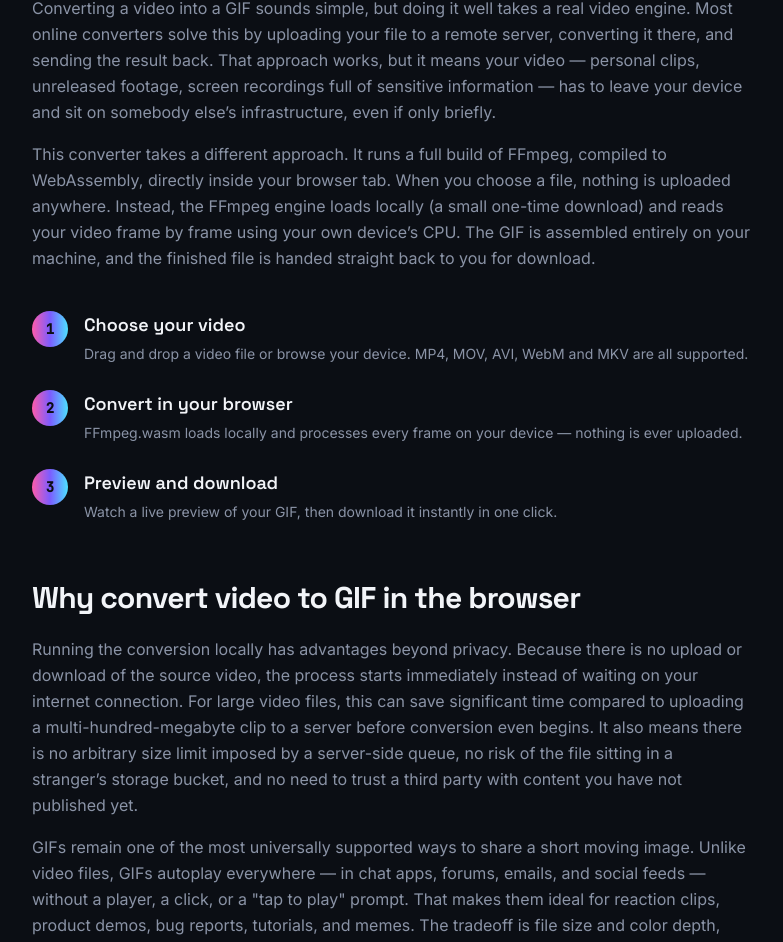
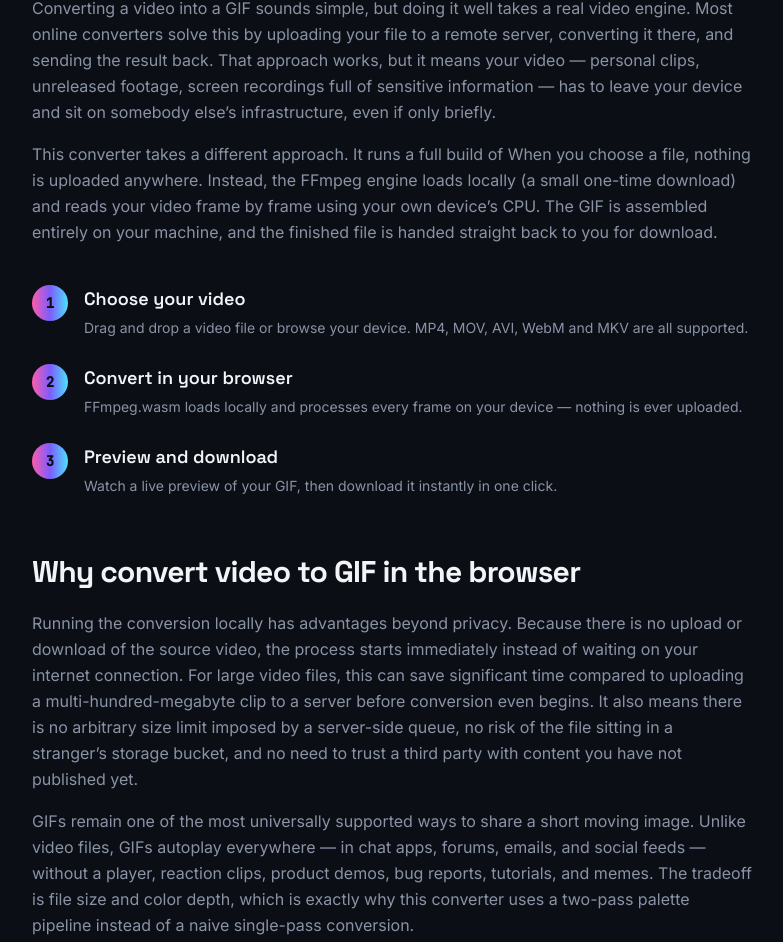
Before and after one commit to kalana-mihiranga/video-to-gif-converter, a Next.js app: page / in a window 1280 px wide. Shown: the part 1950-2892 px from the top of the page, without its empty margins (248-1031 px from the left). Built offline with nearby package versions, Linux system fonts and the light colour scheme.

Commit message:
refactor: simplify ESLint configuration by removing unused path import and adjusting extends

```diff
--- a/components/SeoContent.tsx
+++ b/components/SeoContent.tsx
@@ -22,7 +22,6 @@ export default function SeoContent() {
         </p>
         <p className="mt-4 leading-relaxed text-ink-muted">
           This converter takes a different approach. It runs a full build of
-          FFmpeg, compiled to WebAssembly, directly inside your browser tab.
           When you choose a file, nothing is uploaded anywhere. Instead, the
           FFmpeg engine loads locally (a small one-time download) and reads
           your video frame by frame using your own device’s CPU. The GIF is
@@ -66,7 +65,6 @@ export default function SeoContent() {
           GIFs remain one of the most universally supported ways to share a
           short moving image. Unlike video files, GIFs autoplay everywhere —
           in chat apps, forums, emails, and social feeds — without a player,
-          a click, or a "tap to play" prompt. That makes them ideal for
           reaction clips, product demos, bug reports, tutorials, and memes.
           The tradeoff is file size and color depth, which is exactly why this
           converter uses a two-pass palette pipeline instead of a naive
```
